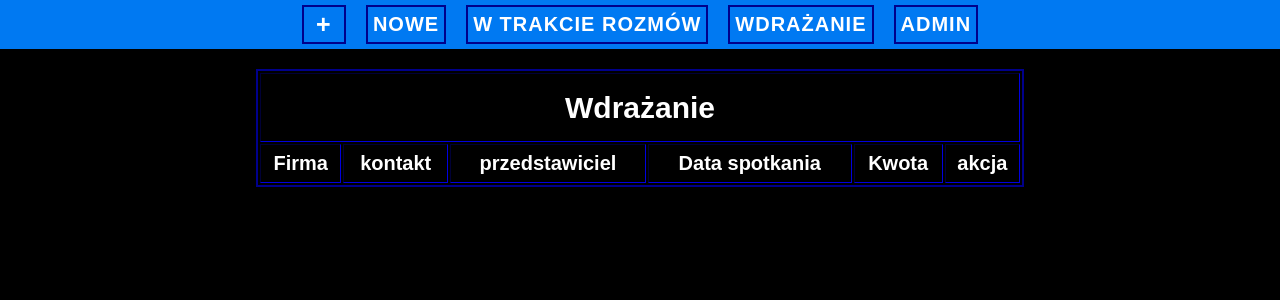
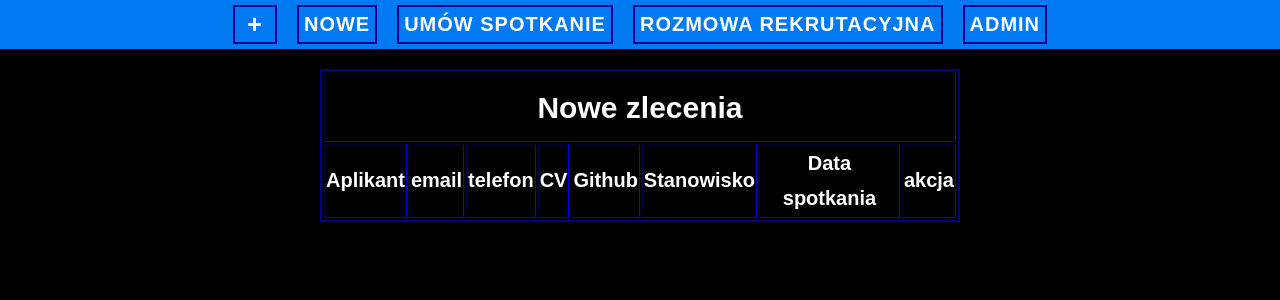
Before and after one commit to OskV2/Recruitment-system, a PHP site: page /templates/hrTemplates/onboarding.php in a window 1280 px wide. Shown: the top 300 px of the page. Run offline with PHP 8.4, Linux system fonts and the light colour scheme; tables that the repository leaves empty or names only in its code hold one stand-in row (values such as "Sample post"); lists and menus that the app fills with data are empty; style sheets or scripts are compiled from the project's sources.

Commit message:
feat: working recruitment - interview

```diff
--- a/templates/hrTemplates/test.php
+++ b/templates/hrTemplates/contact.php
@@ -29,7 +29,7 @@ $i = 0;
 	</div>
 	<table class="table" align="center" border="2px">
 		<tr>
-			<th colspan="7">
+			<th colspan="8">
 				<h2>Nowe zlecenia</h2>
 			</th>
 		</tr>
--- a/templates/hrTemplates/new_form.php
+++ b/templates/hrTemplates/new_form.php
@@ -19,7 +19,7 @@
         <label for="firma">Nazwa stanowiska:</label><br>
         <input type="text" id="firma" name="firma"><br>
         <label for="telefon">Opis stanowiska:</label><br>
-        <input type="number" id="telefon" name="telefon"><br>
+        <input type="text" id="telefon" name="telefon"><br>
         <label for="email">Wymagania:</label><br>
         <input type="text" id="email" name="email"><br>
         <label for="adres">Benefity:</label><br>
@@ -28,6 +28,6 @@
         <button type="submit" name="submit">Utwórz</button>
     </form>
 
-    <iframe name="hiddenFrame" class="hide" style="display: none;"></iframe>
+    <!-- <iframe name="hiddenFrame" class="hide" style="display: none;"></iframe> -->
 </body>
 </html>
--- a/templates/hrTemplates/nowe.php
+++ b/templates/hrTemplates/nowe.php
@@ -21,7 +21,7 @@ $i = 0;
 	<div class="navbar">
         <div class="navbar-item"><a href="new_form.php">+</a></div>
         <div class="navbar-item"><a href="nowe.php">NOWE</a></div>
-        <div class="navbar-item"><a href="test.php">UMÓW SPOTKANIE</a></div>
+        <div class="navbar-item"><a href="contact.php">UMÓW SPOTKANIE</a></div>
         <div class="navbar-item"><a href="onboarding.php">ROZMOWA REKRUTACYJNA</a></div>
         <div class="navbar-item"><a href="admin.php">ADMIN</a></div>
     </div>
--- a/templates/hrTemplates/onboarding.php
+++ b/templates/hrTemplates/onboarding.php
@@ -2,79 +2,92 @@
 $server = "localhost";
 $username = "root";
 $password = "root";
-$dbname = "crm";
+$dbname = "rekrutacja";
 
 $conn = mysqli_connect($server, $username, $password, $dbname);
-$query="SELECT kontrahent.*, deal.data
-FROM kontrahent
-INNER JOIN deal ON kontrahent.ID=deal.kontrahent;";
-$result=mysqli_query($conn,$query);
+$query = "SELECT * FROM application WHERE Status = '3' ORDER BY Data_rozmowy ASC";
+$result = mysqli_query($conn, $query);
 
-$queryvege="select * from produkty";
-$resultvege=mysqli_query($conn,$queryvege);
 $i = 0;
 ?>
 <!DOCTYPE html>
 <html>
+
 <head>
-		<title> Konsultacje </title>
+	<title> Fetch Data From Database </title>
 	<!-- <link rel="stylesheet" href="style.css?v=<?php echo time(); ?>"> -->
 	<link rel="stylesheet" href="../../src/scss/hrPanel.scss">
+</head>
 
-	</head>
 <body>
 	<div class="navbar">
 		<div class="navbar-item"><a href="new_form.php">+</a></div>
 		<div class="navbar-item"><a href="nowe.php">NOWE</a></div>
-        <div class="navbar-item"><a href="kontakt.php">W TRAKCIE ROZMÓW</a></div>
-        <div class="navbar-item"><a href="onboarding.php">WDRAŻANIE</a></div>
+		<div class="navbar-item"><a href="kontakt.php">UMÓW SPOTKANIE</a></div>
+		<div class="navbar-item"><a href="onboarding.php">ROZMOWA REKRUTACYJNA</a></div>
 		<div class="navbar-item"><a href="admin.php">ADMIN</a></div>
 	</div>
-	<table class="table" align="center" border="1px" style="width: 60vw;">
+	<table class="table" align="center" border="2px">
 		<tr>
-		<th colspan="7"><h2>Wdrażanie</h2></th>
+			<th colspan="8">
+				<h2>Nowe zlecenia</h2>
+			</th>
 		</tr>
-			  <th> Firma </th>
-			  <th> kontakt </th>
-			  <th> przedstawiciel </th>
+		<th> Aplikant </th>
+		<th> email </th>
+		<th> telefon </th>
+		<th> CV </th>
+		<th> Github </th>
+		<th> Stanowisko </th>
 		<th> Data spotkania </th>
-			  <th> Kwota </th>
-			  <th colspan="2"> akcja </th>
+		<th> akcja </th>
 		<iframe name="hiddenFrame" class="hide" style="display: none;"></iframe>
-
 		</tr>
 
-		<?php while($rows=mysqli_fetch_assoc($result))
-		{
+		<?php while ($rows = mysqli_fetch_assoc($result)) {
 			$i += 1;
-            if ($rows['stage'] == 'ONBOARDING') {
+			if ($rows['Status'] == '3') {
 				?>
 				<tr>
 					<td>
-                <?php echo $rows['firma']; ?>
+						<?php echo $rows['Name']; ?>
+						<?php echo $rows['Surname']; ?>
 					</td>
 					<td>
-            <?php echo $rows['telefon']; ?><br>
-            <?php echo $rows['email']; ?><br>
-            <?php echo $rows['adres']; ?>
+						<?php echo $rows['Email']; ?>
 					</td>
-            <td><?php echo $rows['przedstawiciel']; ?></td>
-            <td> <?php echo $rows['data']; ?> </td>
 					<td>
-            <form id="vege<?php echo $i ?>" action="insert3.php" method="post" target="hiddenFrame" onsubmit="setTimeout(function () { window.location.reload(); }, 5)">
-                    <input type="number" step="0.01" name="kwota" id="kwota" style="width: 170px;height: 25px;">
-                    <input type="text" name="firemka" id="firemka" value="<?php echo $rows['firma']; ?>" style="display: none;">
+						<?php echo $rows['Phone']; ?>
+					</td>
+					<td>
+						<?php echo $rows['App_Link']; ?>
+					</td>
+					<td>
+						<?php echo $rows['GitHub_Link']; ?>
+					</td>
+					<td>
+						<?php
+						$Off_name = "SELECT Job_Off_Name FROM job_offer WHERE Job_Off_Id={$rows['Job_Off_Name']}";
+						$Off_name_result = mysqli_query($conn, $Off_name);
+						$Off_name_arr = $Off_name_result->fetch_array();
+						echo $Off_name_arr[0];
+						?>
+					</td>
+					<td>
+                    <?php echo $rows['Data_rozmowy']; ?>
+					</td>
+
+					<td>
+						<button id="gotoweKontakt" type="submit" form="vege<?php echo $i ?>" value="deal"
+							name="deal">gotowe</button>
+
+						<form id="faza<?php echo $i ?>" action="stage.php" method="post" target="hiddenFrame"
+							onsubmit="setTimeout(function () { window.location.reload(); }, 10)">
+							<input form="faza<?php echo $i ?>" type="submit" name="test1" id="test1" value="Usuń" />
+							<input type="text" name="identify" id="identify" value="<?php echo $rows['Phone']; ?>"
+								style="display: none;">
 						</form>
 					</td>
-            <td>
-            <button id="gotoweKontakt" type="submit" form="vege<?php echo $i ?>" value="vege<?php echo $i ?>" name="cena">gotowe</button>
-                <form id="faza<?php echo $i ?>" action="stage.php" method="post" target="hiddenFrame" onsubmit="setTimeout(function () { window.location.reload(); }, 5)">
-                    <input form="faza<?php echo $i ?>" type="submit" name="test1" id="test1" value="Usuń" />
-                    <input type="text" name="firemka" id="firemka" value="<?php echo $rows['firma']; ?>" style="display: none;">
-                </form>
-            </td>
-
-
 				</tr>
 				<?php
 			}
@@ -83,4 +96,5 @@ $i = 0;
 
 	</table>
 </body>
+
 </html>
```
Also changed, not shown: templates/hrTemplates/insert.php (+29 -9 lines). Lines whose indentation alone changed are shown as unchanged.
